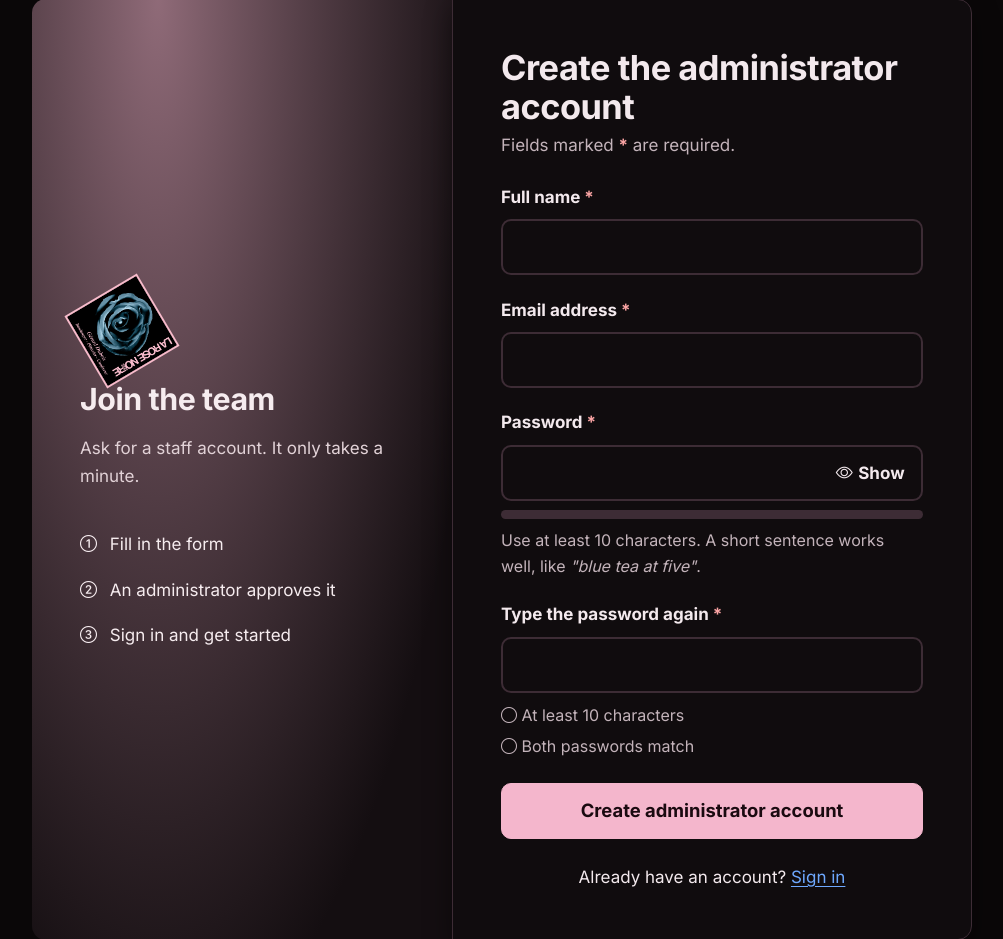
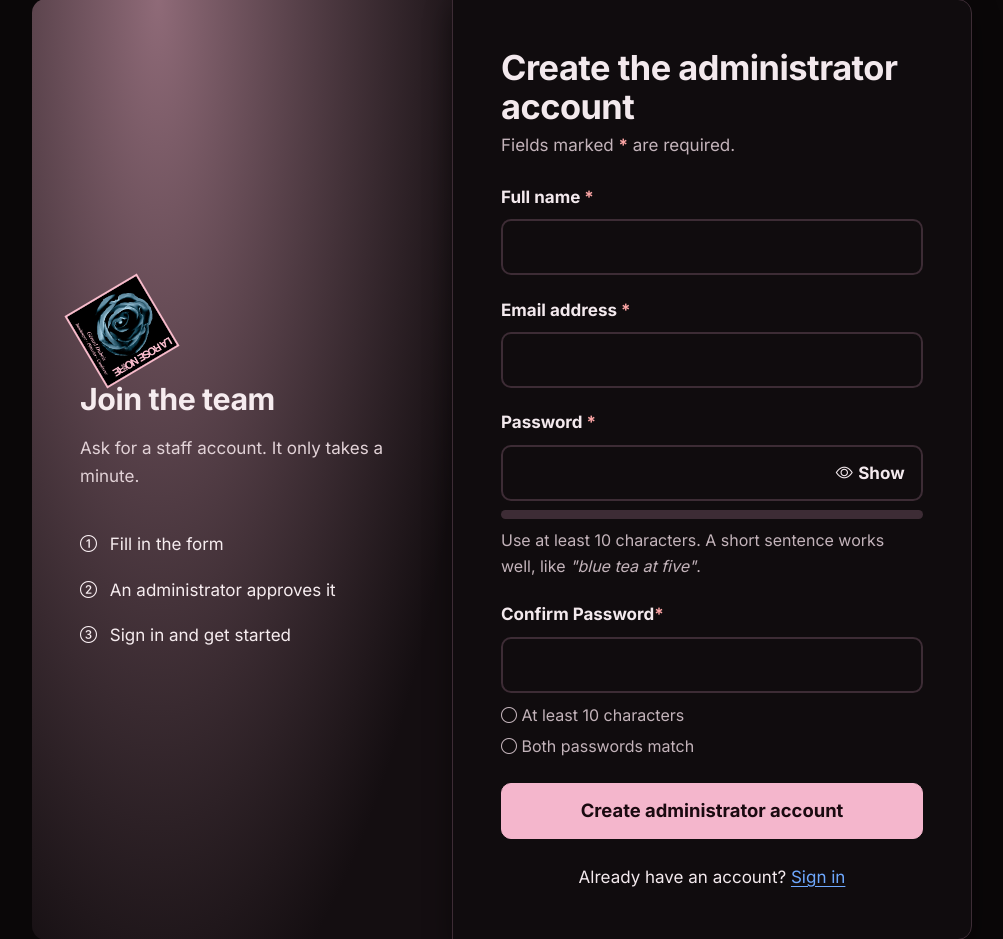
Before and after one commit to Aweeee1/ApplicationManagement, a PHP site: page /auth/register.php in a window 1280 px wide. Shown: the part 152-1091 px from the top of the page, without its empty margins (138-1141 px from the left). Run offline with PHP 8.4, Linux system fonts and the light colour scheme; data that the repository does not hold is empty.

Commit message:
updated text

```diff
--- a/la-rose-noire/la-rose-noire/auth/register.php
+++ b/la-rose-noire/la-rose-noire/auth/register.php
@@ -77,7 +77,7 @@ include __DIR__ . '/../components/header.php';
           <div class="caps-note d-none" role="status"><i class="bi bi-capslock-fill"></i> Caps Lock is on</div>
           <div class="meter" aria-hidden="true"><span></span></div>
           <div id="pwHelp" class="form-text" aria-live="polite">Use at least <?= MIN_PASSWORD ?> characters. A short sentence works well, like <em>"blue tea at five"</em>.</div></div>
-        <div class="mb-4"><label class="form-label" for="confirm">Type the password again <span class="req">*</span></label>
+        <div class="mb-4"><label class="form-label" for="confirm">Confirm Password<span class="req">*</span></label>
           <input class="form-control form-control-lg" type="password" id="confirm" name="confirm" required autocomplete="new-password" maxlength="72">
           <div id="matchNote" class="form-text" aria-live="polite"></div>
           <ul class="pw-rules" aria-hidden="true"><li data-rule="len"><i class="bi bi-circle"></i> At least <?= MIN_PASSWORD ?> characters</li><li data-rule="match"><i class="bi bi-circle"></i> Both passwords match</li></ul></div>
```
